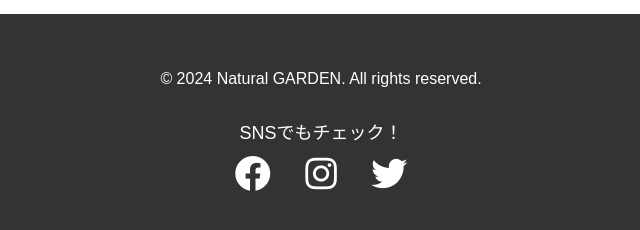
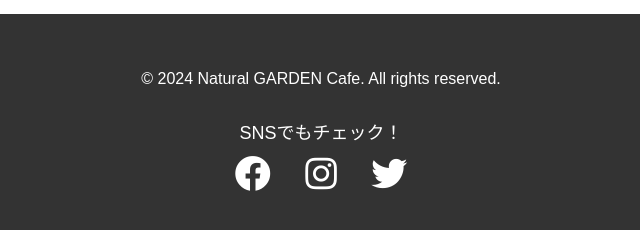
Before and after one commit to Tukubano753/GADEN, a plain HTML site: page index.html in a window 1280 px wide. Shown: the part 5453-5683 px from the top of the page, 319-959 px from the left. Drawn offline with Linux system fonts and the light colour scheme.

Commit message:
Update index.html

```diff
--- a/index.html
+++ b/index.html
@@ -371,7 +371,7 @@
 
     <footer>
         <div class="container">
-            <p>&copy; 2024 Natural GARDEN. All rights reserved.</p>
+            <p>&copy; 2024 Natural GARDEN Cafe. All rights reserved.</p>
             <div class="social-links">
                 <span class="social-links-text">SNSでもチェック！</span>
                 <a href="#" aria-label="Facebook"><i class="fab fa-facebook" title="Facebook"></i></a>
```
